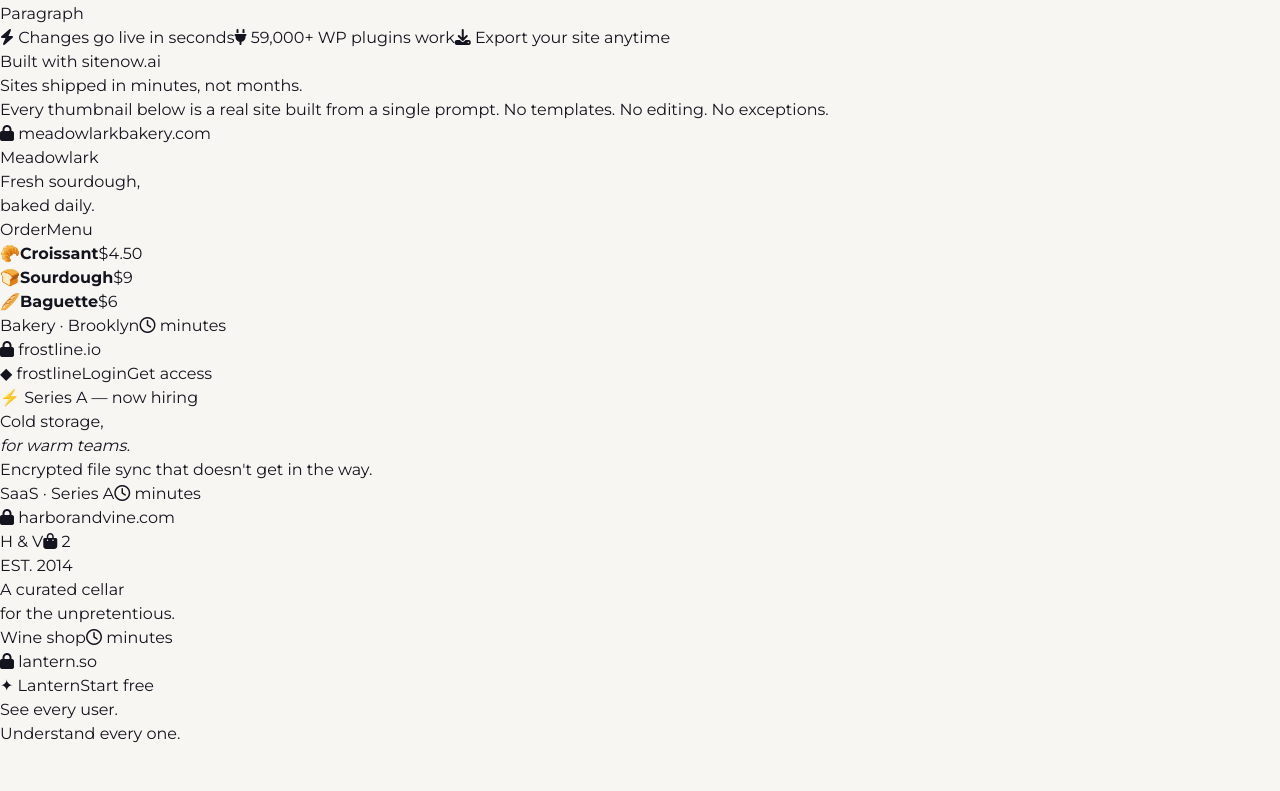
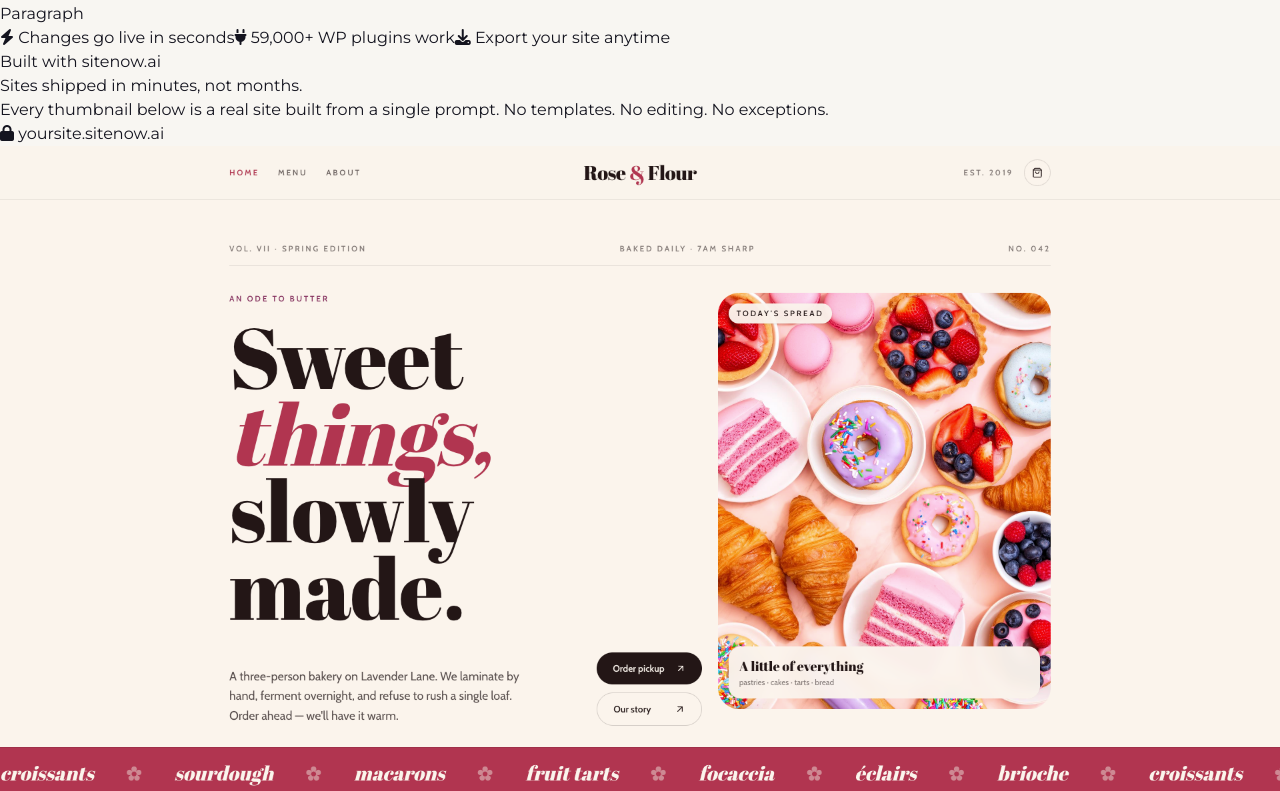
Before and after one commit to AndrewSaka/nextjs-sitenow.ai, a Next.js app: page /staging in a window 1280 px wide. Shown: the part 8049-8840 px from the top of the page. Built offline with nearby package versions, Linux system fonts and the light colour scheme.

Commit message:
feat: update screenshots

```diff
--- a/src/app/staging/staging.css
+++ b/src/app/staging/staging.css
@@ -1500,6 +1500,7 @@
   overflow: hidden;
   background: #fff;
 }
+.sn-show-screenshot { width: 100%; height: 100%; object-fit: cover; object-position: top center; display: block; }
 .sn-show-meta {
   display: flex; justify-content: space-between; align-items: center;
   padding: 14px 16px;
--- a/src/components/staging/sn-showcase.tsx
+++ b/src/components/staging/sn-showcase.tsx
@@ -2,13 +2,21 @@
 
 import { SiteMock } from "./sn-live-demo";
 
-const sites = [
-  { key: "bakery", domain: "meadowlarkbakery.com", label: "Bakery · Brooklyn", kind: "bakery" },
-  { key: "saas", domain: "frostline.io", label: "SaaS · Series A", kind: "saas" },
-  { key: "portfolio", domain: "harborandvine.com", label: "Wine shop", kind: "wine" },
-  { key: "analytics", domain: "lantern.so", label: "Analytics", kind: "analytics" },
-  { key: "restaurant", domain: "casapequena.mx", label: "Restaurant", kind: "restaurant" },
-  { key: "studio", domain: "northwind.studio", label: "Design studio", kind: "studio" },
+type Site = {
+  key: string;
+  domain: string;
+  label: string;
+  kind: string;
+  image?: { desktop: string; mobile: string };
+};
+
+const sites: Site[] = [
+  { key: "bakery", domain: "yoursite.sitenow.ai", label: "Bakery · Brooklyn", kind: "bakery", image: { desktop: "/cake_screenshot_desktop.png", mobile: "/cake_screeshot_mobile.png" } },
+  { key: "saas", domain: "yoursite.sitenow.ai", label: "SaaS · Series A", kind: "saas", image: { desktop: "/icevault_screenshot_desktop.png", mobile: "/icevault_screeshot_mobile.png" } },
+  { key: "portfolio", domain: "yoursite.sitenow.ai", label: "Wine shop", kind: "wine", image: { desktop: "/wine_screenshot_desktop.png", mobile: "/wine_screeshot_mobile.png" } },
+  { key: "project-management", domain: "yoursite.sitenow.ai", label: "Project management", kind: "project-management", image: { desktop: "/project_management_screenshot_desktop.png", mobile: "/project_management_screeshot_mobile.png" } },
+  { key: "restaurant", domain: "yoursite.sitenow.ai", label: "Restaurant", kind: "restaurant", image: { desktop: "/pasta_screenshot_desktop.png", mobile: "/pasta_screeshot_mobile.png" } },
+  { key: "studio", domain: "yoursite.sitenow.ai", label: "Design studio", kind: "studio", image: { desktop: "/architecture_screenshot_desktop.png", mobile: "/architecture_screeshot_mobile.png" } },
 ];
 
 const SnShowcase = () => {
@@ -40,7 +48,14 @@
                 </div>
               </div>
               <div className="sn-show-body">
-                <SiteMock kind={s.kind} />
+                {s.image ? (
+                  <picture>
+                    <source media="(max-width: 640px)" srcSet={s.image.mobile} />
+                    <img src={s.image.desktop} alt={s.label} className="sn-show-screenshot" />
+                  </picture>
+                ) : (
+                  <SiteMock kind={s.kind} />
+                )}
               </div>
               <div className="sn-show-meta">
                 <span className="sn-show-label">{s.label}</span>
```
Also changed, not shown: public/tokyo_screenshot_desktop.png.
